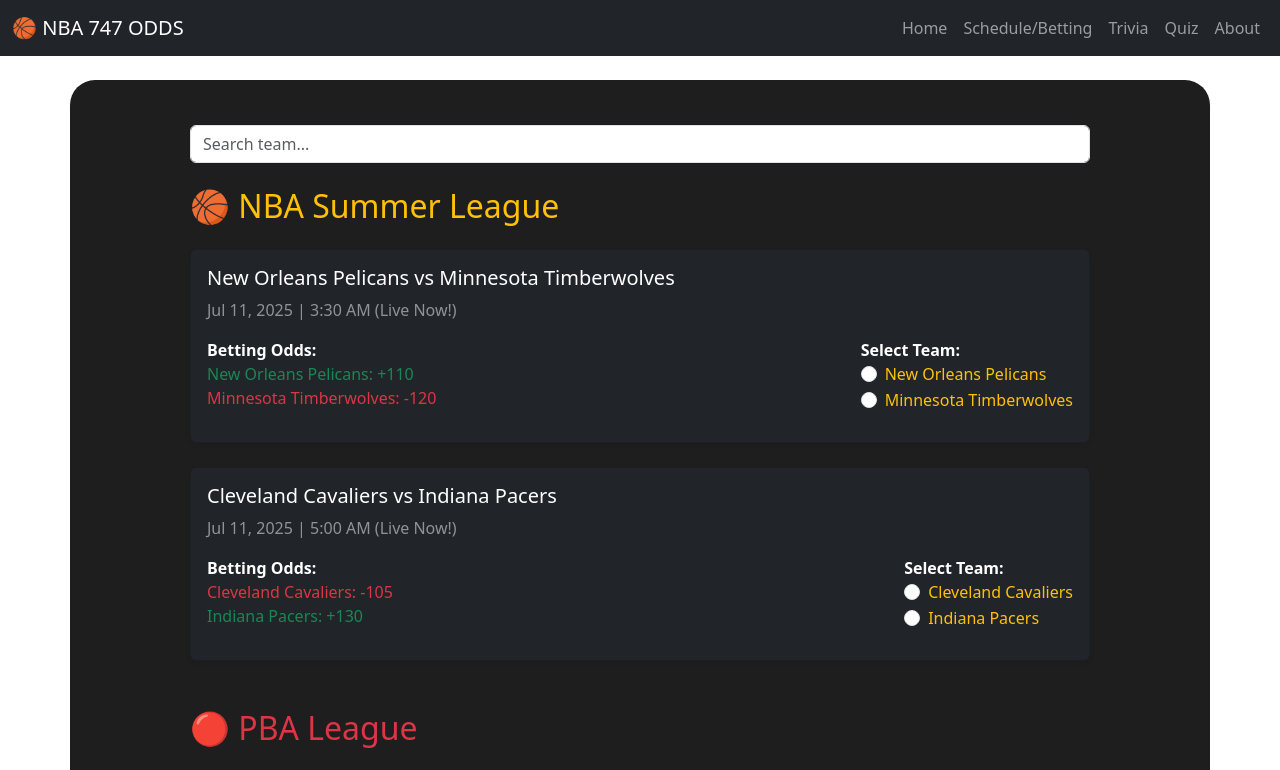
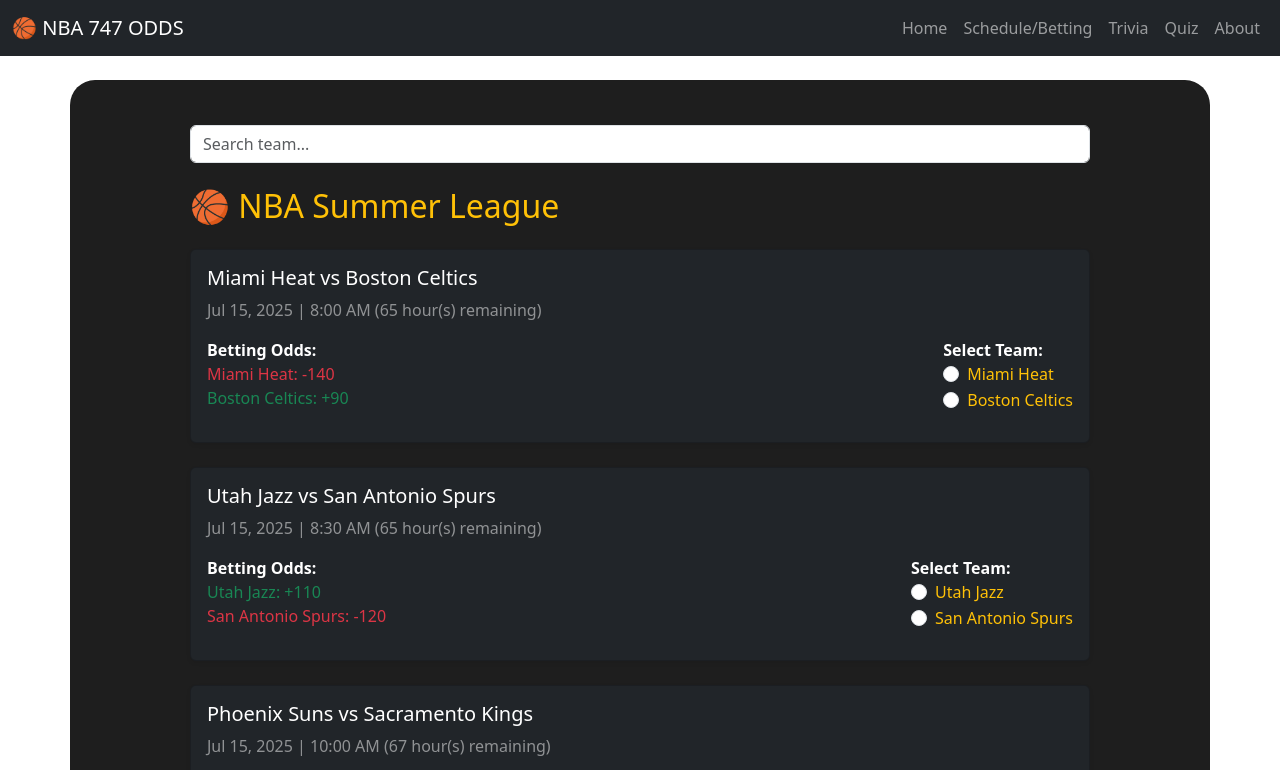
Before and after one commit to Kevindurant845/nba-747-odds, a Vue app: page /schedule-betting in a window 1280 px wide. Shown: the top 770 px of the page. Built offline with nearby package versions, Linux system fonts and the light colour scheme.

Commit message:
Updated real schedule

```diff
--- a/src/views/ScheduleBettingView.vue
+++ b/src/views/ScheduleBettingView.vue
@@ -135,19 +135,35 @@
 const games = ref([
   {
     id: 'nba1',
-    teamA: "New Orleans Pelicans",
-    teamB: "Minnesota Timberwolves",
-    date: "2025-07-11",
-    time: "3:30 AM",
+    teamA: "Miami Heat",
+    teamB: "Boston Celtics",
+    date: "2025-07-15",
+    time: "8:00 AM",
+    odds: { teamA: "-140", teamB: "+90" }
+  },
+    {
+    id: 'nba2',
+    teamA: "Utah Jazz",
+    teamB: "San Antonio Spurs",
+    date: "2025-07-15",
+    time: "8:30 AM",
     odds: { teamA: "+110", teamB: "-120" }
   },
   {
-    id: 'nba2',
-    teamA: "Cleveland Cavaliers",
-    teamB: "Indiana Pacers",
-    date: "2025-07-11",
-    time: "5:00 AM",
+    id: 'nba3',
+    teamA: "Phoenix Suns",
+    teamB: "Sacramento Kings",
+    date: "2025-07-15",
+    time: "10:00 AM",
     odds: { teamA: "-105", teamB: "+130" }
+  },
+  {
+    id: 'nba4',
+    teamA: "Los Angeles Clippers",
+    teamB: "Los Angeles Lakers",
+    date: "2025-07-15",
+    time: "10:30 AM",
+    odds: { teamA: "-115", teamB: "+135" }
   }
 ])
 
@@ -156,7 +172,7 @@
     id: 'pba1',
     teamA: "San Miguel Beermen",
     teamB: "TNT Tropang 5G",
-    date: "2025-07-13",
+    date: "2025-07-16",
     time: "7:30 PM",
     odds: { teamA: "+100", teamB: "-110" }
   }
```
